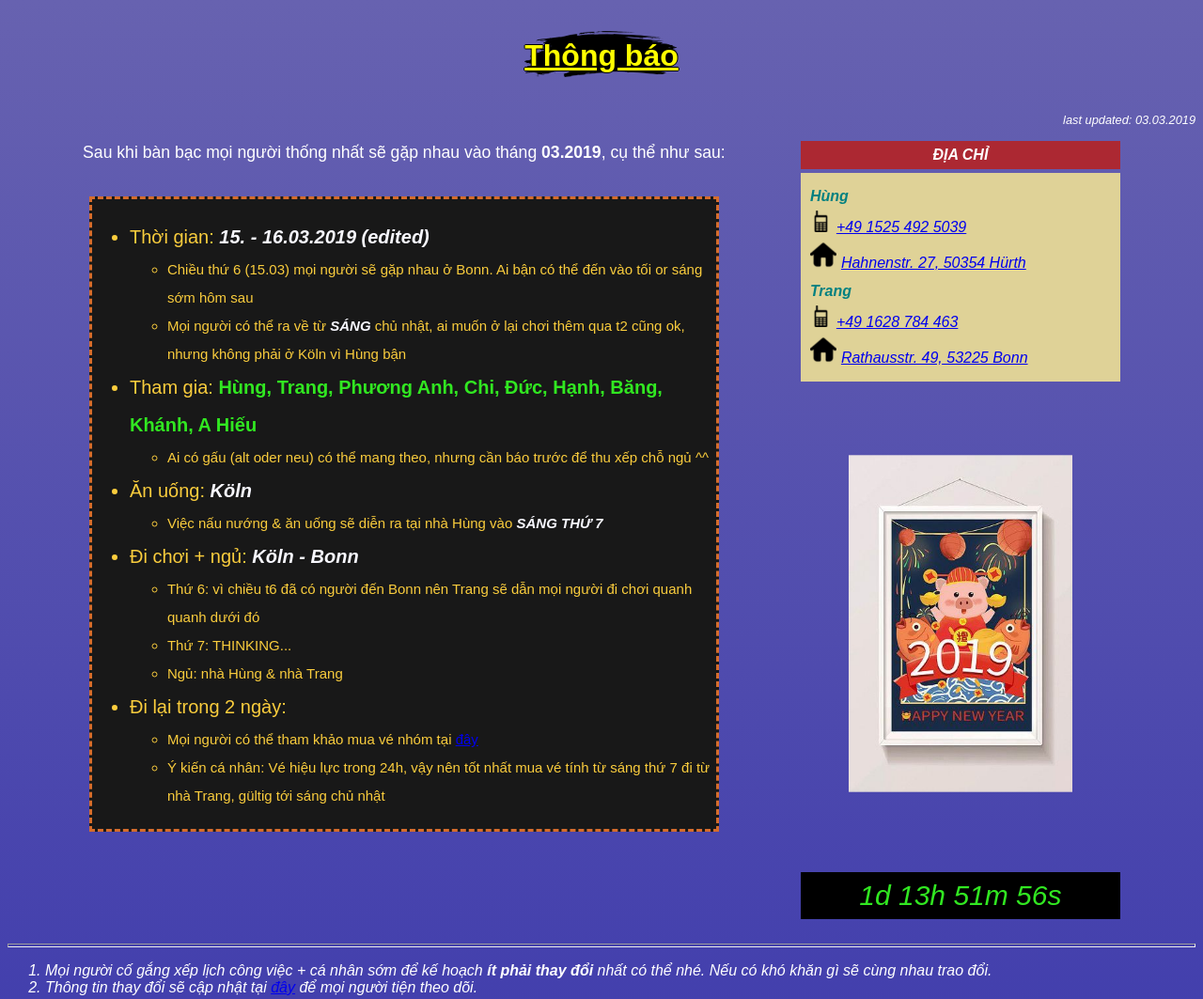
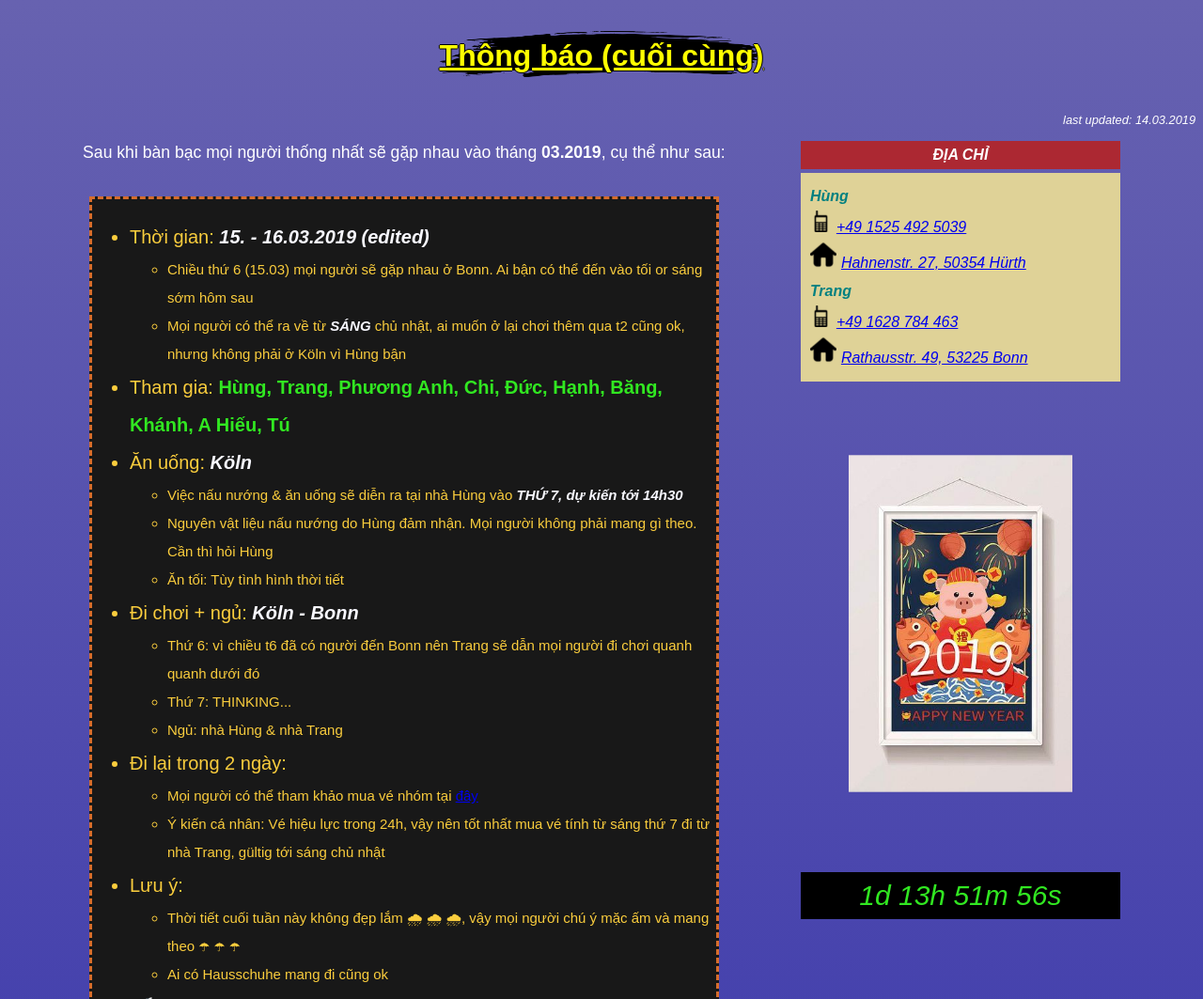
Before and after one commit to vivu001/pension, a plain HTML site: page index.html in a window 1280 px wide. Shown: the top 1063 px of the page at 94% size. Drawn offline with Linux system fonts and the light colour scheme.

Commit message:
final commit

```diff
--- a/index.html
+++ b/index.html
@@ -9,8 +9,8 @@
 
 <body>
 <header>
-    <h1><span class="highlight">Thông báo</span></h1>
-    <div id="datum">last updated: 03.03.2019</div>
+    <h1><span class="highlight">Thông báo (cuối cùng)</span></h1>
+    <div id="datum">last updated: 14.03.2019</div>
 </header>
 <main>
     <div id="hauptmain">
--- a/js/content.js
+++ b/js/content.js
@@ -14,8 +14,9 @@ let hanh = new Person("Hạnh", "+49 1520 723 0978", "Koethen", true);
 let bang = new Person("Băng", "+49 1764 761 7879", "Magdeburg", true);
 let khanh = new Person("Khánh", "+49 1590 199 0801", "Berlin", true);
 let hieu = new Person("A Hiếu", "+49 1728 752 318", "Heilbronn", true);
+let tu = new Person("Tú", "+xxx", "Erfurt", true);
 
-const participants = [hung, trang, pa, chi, duc, hanh, bang, khanh, hieu];
+const participants = [hung, trang, pa, chi, duc, hanh, bang, khanh, hieu, tu];
 
 let contentBlock = document.getElementById("dotted");
 contentBlock.innerHTML = `<ul>
@@ -25,14 +26,12 @@ contentBlock.innerHTML = `<ul>
               <li>Mọi người có thể ra về từ <em>SÁNG</em> chủ nhật, ai muốn ở lại chơi thêm qua t2 cũng ok, nhưng không phải ở Köln vì Hùng bận</li>
             </ul>
           </li>
-          <li>Tham gia: <span id = "name"></span>
-            <ul class="info">
-              <li>Ai có gấu (alt oder neu) có thể mang theo, nhưng cần báo trước để thu xếp chỗ ngủ ^^</li>
-            </ul>
-          </li>
+          <li>Tham gia: <span id = "name"></span> </li>
           <li>Ăn uống: <em>Köln</em>
             <ul class="info">
-              <li>Việc nấu nướng & ăn uống sẽ diễn ra tại nhà Hùng vào <em>SÁNG THỨ 7</em></li>
+              <li>Việc nấu nướng & ăn uống sẽ diễn ra tại nhà Hùng vào <em>THỨ 7, dự kiến tới 14h30</em></li>
+              <li>Nguyên vật liệu nấu nướng do Hùng đảm nhận. Mọi người không phải mang gì theo. Cần thì hỏi Hùng</li>
+              <li>Ăn tối: Tùy tình hình thời tiết</li>
             </ul>
           </li>
           <li>Đi chơi + ngủ: <em>Köln - Bonn</em>
@@ -48,6 +47,12 @@ contentBlock.innerHTML = `<ul>
             <li>Ý kiến cá nhân: Vé hiệu lực trong 24h, vậy nên tốt nhất mua vé tính từ sáng thứ 7 đi từ nhà Trang, gültig tới sáng chủ nhật</li>
           </ul>
           </li>
+          <li>Lưu ý:</li>
+          <ul class="info">
+            <li>Thời tiết cuối tuần này không đẹp lắm &#x1F327 &#x1F327 &#x1F327, vậy mọi người chú ý mặc ấm và mang theo &#x2602 &#x2602 &#x2602</li>
+            <li>Ai có Hausschuhe mang đi cũng ok</li>
+          </ul>
+          &#128644 &#9992 &#128652 GUTE HEIMFAHRT & BIS SAMSTAG !!! &#10084 &#10084 &#10084
         </ul>`;
 contentBlock.style.lineHeight = ("2");
 
```
Also changed, not shown: img/HT.jpg (added), img/Ticket.jpg (added).
